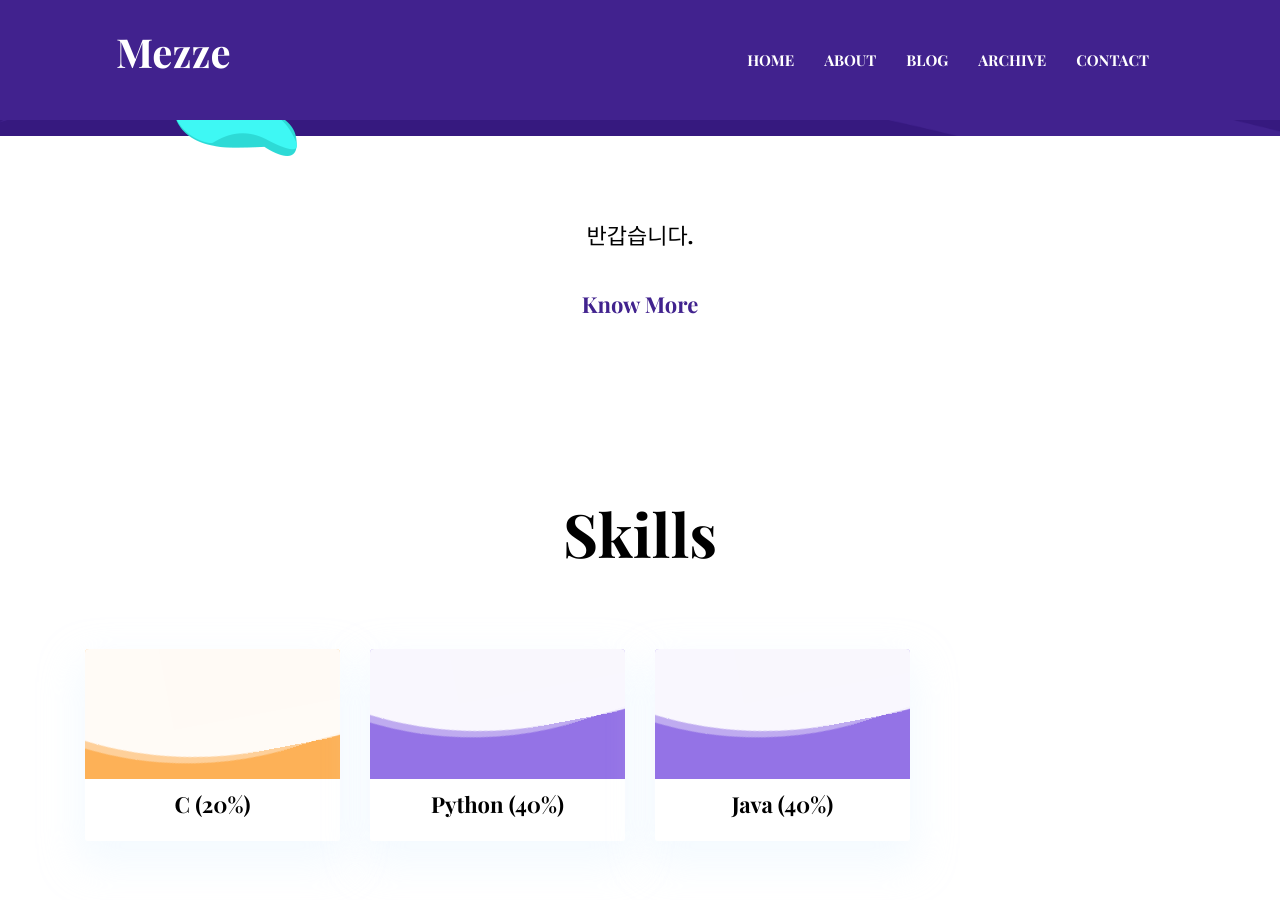
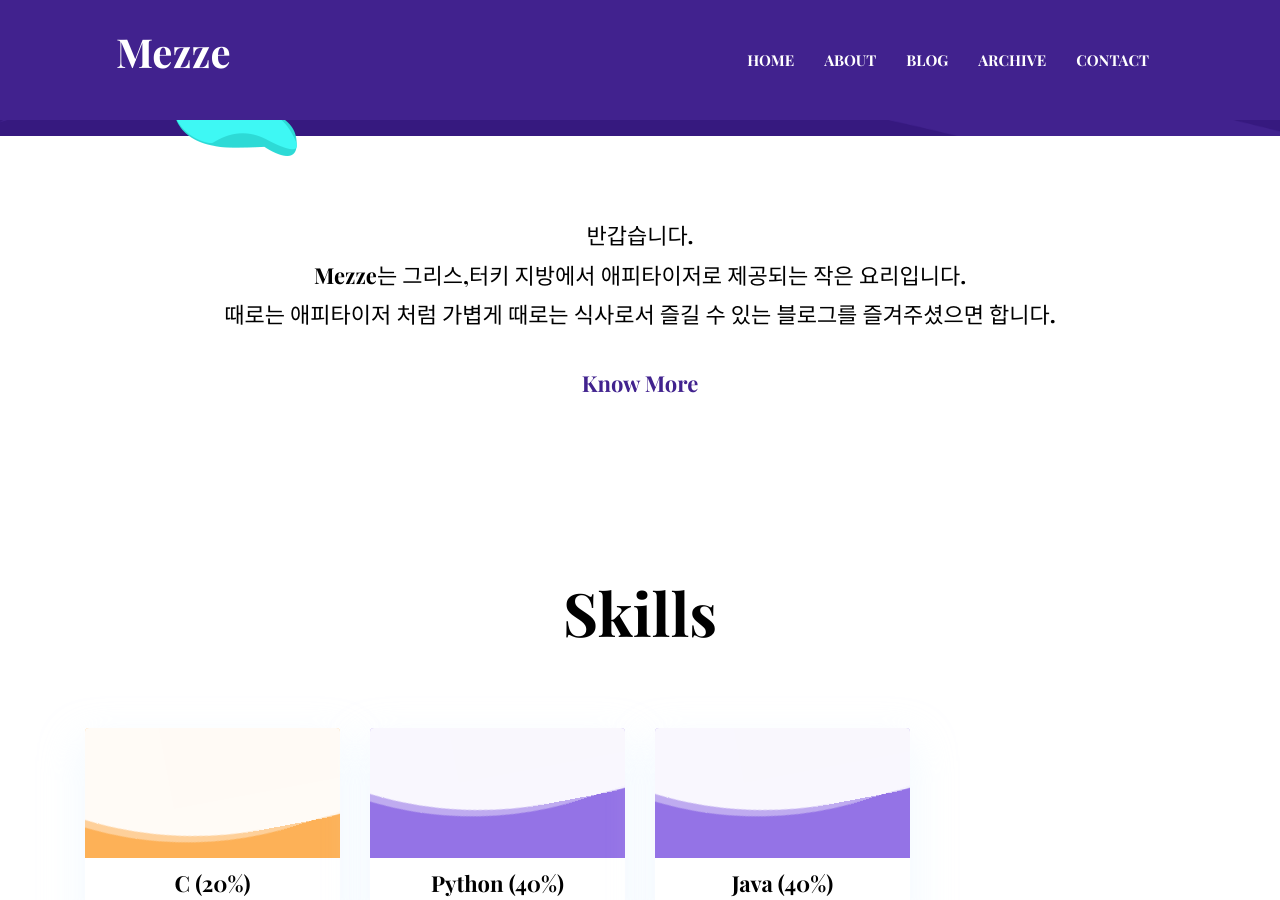
Before and after one commit to JEJUCE/JEJUCE.github.io, a Jekyll site: the page built from index.html, in a window 1280 px wide and 900 px high, scrolled down 676 px. Built offline with Jekyll 4.4.1, drawn with Linux system fonts in a browser that asks for light colours; part of the change alters nothing that is shown.

Commit message:
no message

```diff
--- a/_data/settings.yml
+++ b/_data/settings.yml
@@ -45,7 +45,7 @@ hero:
 # About (Section and Page)
 
 # About Section
-blurb: 반갑습니다.
+blurb: 반갑습니다.<br> Mezze는 그리스,터키 지방에서 애피타이저로 제공되는 작은 요리입니다.<br>때로는 애피타이저 처럼 가볍게 때로는 식사로서 즐길 수 있는 블로그를 즐겨주셨으면 합니다.
 blurb-btn-link: "/about"
 blurb-btn-name: know more
 
@@ -163,31 +163,29 @@ education:
 
 # Portfolio Home Section
 portfolio-home-items:
-  - image: "assets/images/portfolio/N1.png"
+  - image: "assets/images/portfolio/NZ1.png"
 
 
-  - image: "assets/images/portfolio/N2.jpg"
+  - image: "assets/images/portfolio/NZ2.jpg"
 
-  - image: "assets/images/portfolio/N3.jpg"
+  - image: "assets/images/portfolio/NZ3.jpg"
 
 
-  - image: "assets/images/portfolio/Jeju.jpg"
+  - image: "assets/images/portfolio/Jeju1.jpg"
 
 
-  - image: "assets/images/portfolio/Jeju.jpg"
+  - image: "assets/images/portfolio/Jeju3.jpg"
 
-  - image: "assets/images/portfolio/Jeju.jpg"
+  - image: "assets/images/portfolio/Jeju4.jpg"
 
 
-  - image: "assets/images/portfolio/Jeju.jpg"
+  - image: "assets/images/portfolio/Jeju5.jpg"
 
-  - image: "assets/images/portfolio/Jeju.jpg"
+  - image: "assets/images/portfolio/Jeju6.jpg"
 
 
-  - image: "assets/images/portfolio/Jeju.jpg"
+  - image: "assets/images/portfolio/Jeju7.jpg"
 
-
-  - image: "assets/images/portfolio/Jeju.jpg"
 
 
   - image: "assets/images/portfolio/Jeju8.jpg"
```
